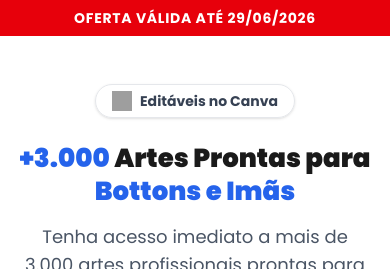
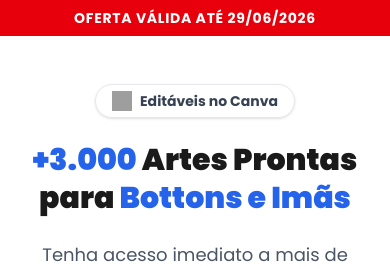
Before and after one commit to yanbastos2010-oss/bottons, a React (Vite) app: page / in a window 390 px wide. Shown: the top 269 px of the page. Built offline with nearby package versions, Linux system fonts and the light colour scheme; grey boxes are pictures that could not be loaded.

Commit message:
style: update hero headline layout
Improve readability by adjusting font sizes and adding responsive line breaks to the main heading.

```diff
--- a/src/App.tsx
+++ b/src/App.tsx
@@ -50,8 +50,14 @@ function HeroSection() {
         <img src="https://i.ibb.co/W4HpkXCw/Design-sem-nome-3.webp" alt="Canva" className="w-5 h-5" decoding="async" />
         Editáveis no Canva
       </div>
-      <h1 className="text-[26px] sm:text-3xl md:text-5xl lg:text-6xl font-black mb-4 sm:mb-6 leading-tight">
-        <span className="text-[#2563eb]">+3.000</span> <span className="text-[#1A1A1A]">Artes Prontas para</span> <span className="text-[#2563eb]">Bottons e Imãs</span>
+      <h1 className="text-3xl md:text-5xl lg:text-6xl font-black mb-6 leading-tight">
+        <span className="whitespace-nowrap">
+          <span className="text-[#2563eb]">+3.000</span>
+          <span className="text-[#1A1A1A]"> Artes Prontas</span>
+        </span>
+        <br className="block md:hidden" />
+        <span className="text-[#1A1A1A]"> para </span>
+        <span className="text-[#2563eb]">Bottons e Imãs</span>
       </h1>
       <p className="text-lg md:text-xl text-gray-600 mb-8 max-w-3xl">
         Tenha acesso imediato a mais de 3.000 artes profissionais prontas para imprimir, produzir e começar a vender hoje mesmo.
```
